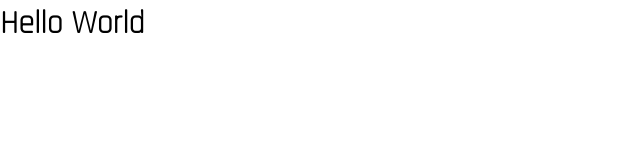
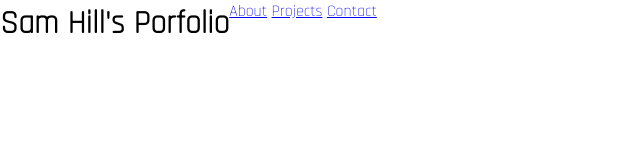
Before and after one commit to samscupoftea/Portfolio, a plain HTML site: page index.html in a window 1280 px wide. Shown: the whole page, without its empty margins (0-640 px from the left). Drawn offline with Linux system fonts and the light colour scheme; a web font is replaced by a local one.

Commit message:
Created Div classes for Heading etc.

```diff
--- a/index.html
+++ b/index.html
@@ -14,6 +14,13 @@
     <link rel="stylesheet" href="style.css" />
   </head>
   <body>
-    <h1>Hello World</h1>
+    <header class="header">
+      <h1>Sam Hill's Porfolio</h1>
+      <nav class="menu">
+        <a class="link" href="#about">About</a>
+        <a class="link" href="#projects">Projects</a>
+        <a class="link" href="#contact">Contact</a>
+      </nav>
+    </header>
   </body>
 </html>
--- a/style.css
+++ b/style.css
@@ -6,11 +6,16 @@
 }
 
 *{
-    font-family: 'Averia Serif Libre', serif;
-font-family: 'Rajdhani', sans-serif;
+
     margin: 0;
     padding: 0;
     line-height: 1.5;
 }
+body {
+    font-family: 'Averia Serif Libre', serif;
+    font-family: 'Rajdhani', sans-serif;
+}
 
-/* to do: Add google fonts.  */
+.header {
+    display: flex;
+}
```
